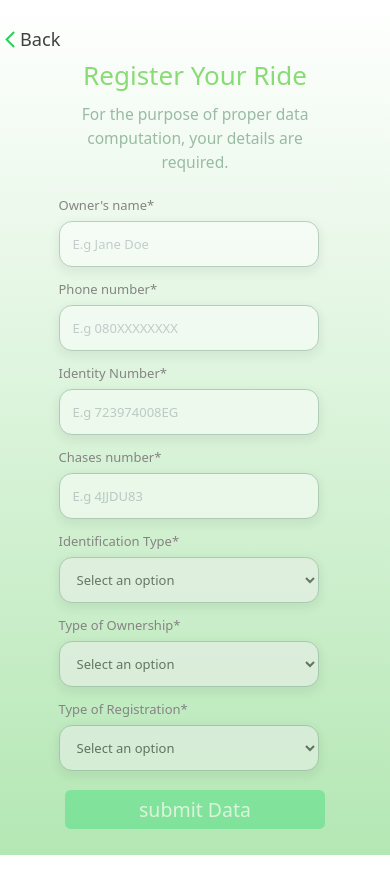
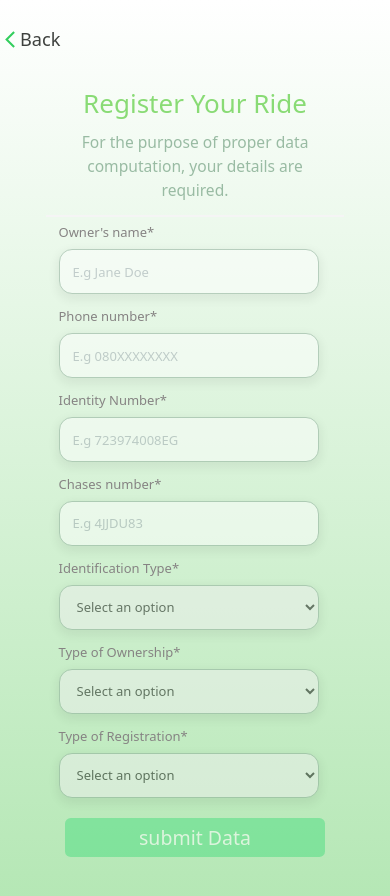
Before and after one commit to Robinson-Taiwo/KWTMS, a React (Vite) app: page /Registration/ride in a window 390 px wide. Shown: the top 896 px of the page. Before the commit the page ends 855 px from the top, so only its background shows below. Built offline with nearby package versions, Linux system fonts and the light colour scheme.

Commit message:
fixed responsiveness

```diff
--- a/src/Components/Registration.css
+++ b/src/Components/Registration.css
@@ -29,7 +29,7 @@
     }
 
     .registration-comp {
-        @apply flex flex-col h-full w-[100vw] bg-gradient-to-b from-[white] to-[#b4e7b4]
+        @apply flex flex-col h-[100%] w-[100vw] bg-gradient-to-b from-[white] to-[#b4e7b4]
     }
 
     .forms {
--- a/src/Components/RideReg.css
+++ b/src/Components/RideReg.css
@@ -5,7 +5,7 @@
 }
 
 .ride-reg {
-    @apply flex flex-row
+    @apply flex flex-row h-[100vh]
 }
 
 
--- a/src/Components/UnitReg.css
+++ b/src/Components/UnitReg.css
@@ -85,7 +85,7 @@
 @media (max-width: 767px) {
 
     .unit-reg {
-        @apply flex flex-col justify-center items-center mt-[4rem]
+        @apply flex flex-col justify-center items-center mt-[2rem] h-[100vh]
     }
 
 
```
